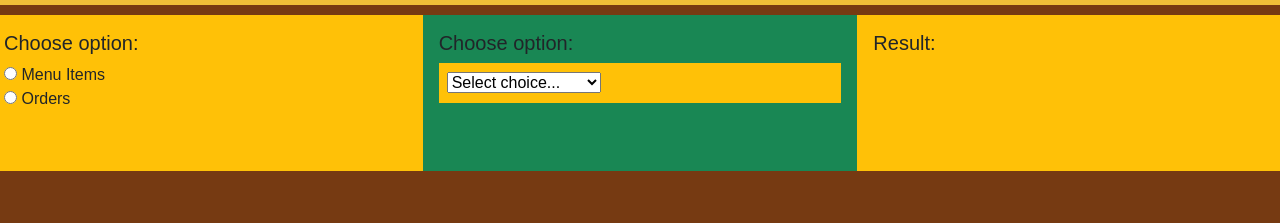
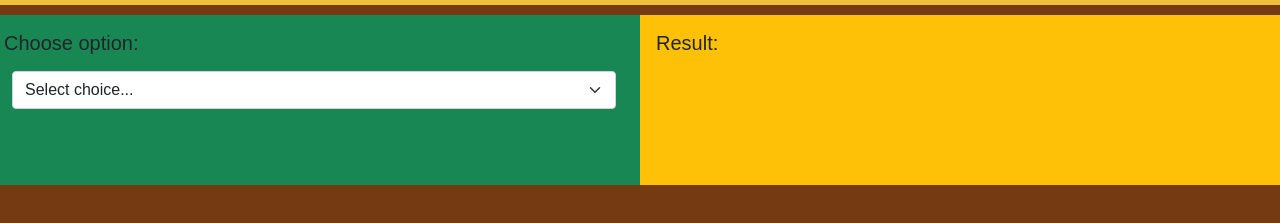
Before and after one commit to trbern1/Jack-Of-All-Lanterns, a plain HTML site: page admin.html in a window 1280 px wide. Shown: the part 51-274 px from the top of the page. Drawn offline with nearby package versions, Linux system fonts and the light colour scheme.

Commit message:
Rearranged Elements to include Orders CRUD - Admin

```diff
--- a/admin.html
+++ b/admin.html
@@ -47,7 +47,7 @@
 
       <div class="flex-container">
         <div class="row">
-          <div class="col-sm-12 col-md-6 col-lg-4 bg-warning p-3">
+          <!-- <div class="col-sm-12 col-md-6 col-lg-4 bg-warning p-3">
               <h5>Choose option:</h5>
               <div class="custom-control custom-radio">
                 <input type="radio" id="customRadio1" name="customRadio" class="custom-control-input">
@@ -57,18 +57,24 @@
                 <input type="radio" id="customRadio2" name="customRadio" class="custom-control-input">
                 <label class="custom-control-label" for="customRadio2">Orders</label>
               </div>
-          </div>
-          <div class="col-sm-12 col-md-6 col-lg-4 bg-success p-3" id="edit-menu-box">
+          </div> -->
+          <div class="col-sm-12 col-md-6 bg-success p-3" id="edit-menu-box">
             <h5>Choose option:</h5>
             <div class="flex-container">
                 <div class="d-flex flex-column flex-wrap gap-3">
-                  <div id="msg" class="bg-warning p-2 mb-1">
-                    <select onchange="showDiv('hidden_div', this)" class="custom-select mr-sm-2" id="inlineFormCustomSelect">
+                  <div id="msg" class="p-2 mb-1">
+                    <select onchange="showDiv('hidden_div', this)" class="form-select mr-sm-2" id="inlineFormCustomSelect">
                       <option selected value="menu-select">Select choice...</option>
                       <option value="menu-opt-1">Get Menu Items</option>
                       <option value="menu-opt-2">Add Menu Item</option>
                       <option value="menu-opt-3">Update Menu Item</option>
                       <option value="menu-opt-4">Delete Menu Item</option>
+                      <option value="menu-opt-5">Get All Orders</option>
+                      <option value="menu-opt-6">Get Order By ID</option>
+                      <option value="menu-opt-7">Add Item to an Order</option>
+                      <option value="menu-opt-8">Update Order Item</option>
+                      <option value="menu-opt-9">Delete Order Item</option>
+                      <option value="menu-opt-10">Delete Entire Order</option>
                     </select>
                   </div>
                   <div class="d-flex flex-column">
@@ -102,7 +108,7 @@
                 </div>
               </div>
           </div>
-          <div class="col-sm-12 col-lg-4 bg-warning p-3">
+          <div class="col-sm-12 col-md-6 bg-warning p-3">
                 <h5>Result:</h5>
                 <p id="get-content-area"></p>
           </div>
```
